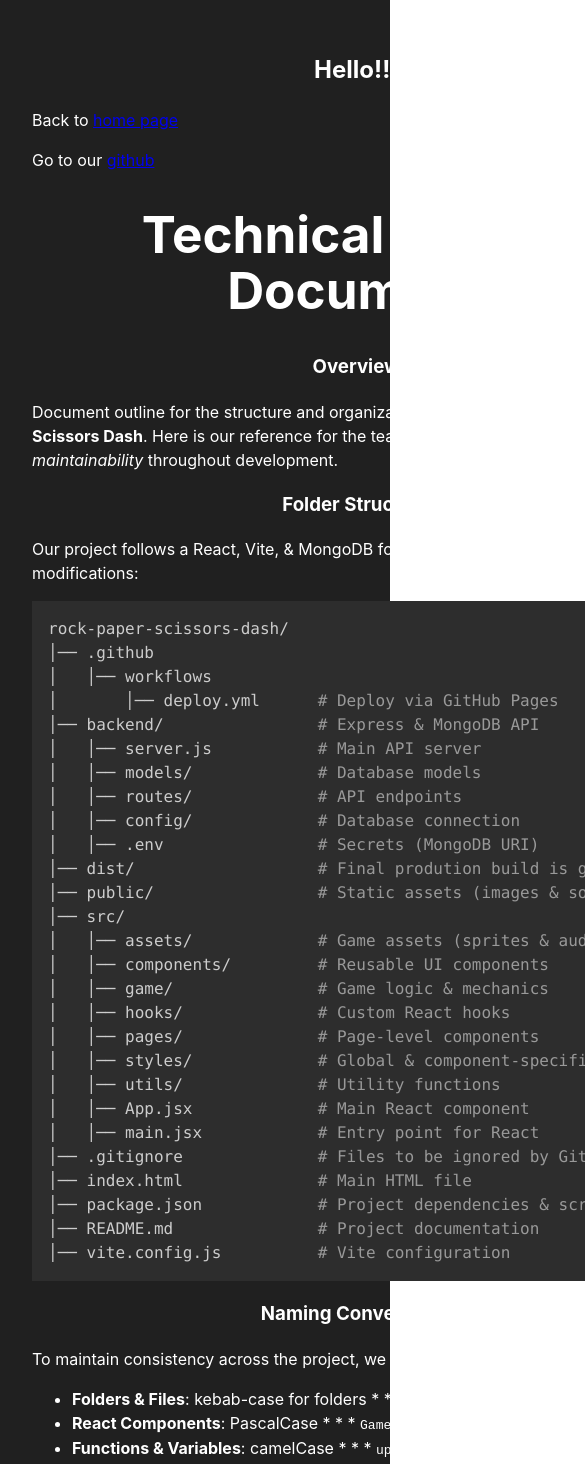
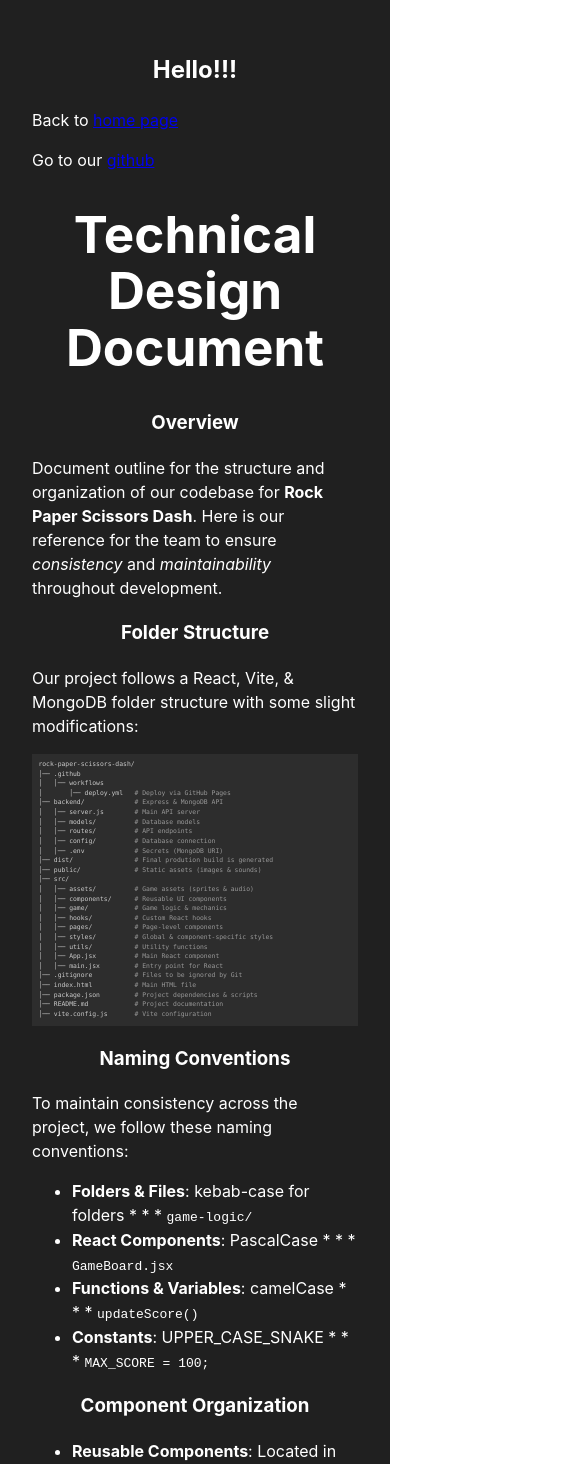
Before and after one commit to thatguytime/CSCI401--Rock-Paper-Scissors-Dash, a React (Vite) app: page /technical-design in a window 390 px wide. Shown: the top 1464 px of the page, 585 px wide, since content can reach past the window. Built offline with nearby package versions, Linux system fonts and the light colour scheme.

Commit message:
TechnicalDesign: added media querries for responsive design

```diff
--- a/src/TechnicalDesign.css
+++ b/src/TechnicalDesign.css
@@ -8,3 +8,43 @@
 .technical-design-page>Link:hover {
     background: #0056b3;
 }
+
+.technical-design-page {
+    width: 100%;
+    max-width: 800px;
+}
+
+.technical-design-page>h3 {
+    text-align: left;
+}
+
+.folder-layout {
+    max-width: 610px;
+    text-align: center;
+}
+
+.center {
+    margin: auto;
+}
+
+@media (max-width: 680px) {
+    .technical-design-page>h3 {
+        text-align: center;
+    }
+
+    .folder-layout {
+        font-size: 0.8em;
+    }
+}
+
+@media (max-width: 540px) {
+    .folder-layout {
+        font-size: 0.6em;
+    }
+}
+
+@media (max-width: 425px) {
+    .folder-layout {
+        font-size: 0.4em;
+    }
+}
--- a/src/TechnicalDesign.jsx
+++ b/src/TechnicalDesign.jsx
@@ -8,30 +8,30 @@ export default function TechnicalDesign() {
     const folderStructure = `rock-paper-scissors-dash/
 │── .github
 │   │── workflows
-│       │── deploy.yml      # Deploy via GitHub Pages
-│── backend/                # Express & MongoDB API
-│   │── server.js           # Main API server
-│   │── models/             # Database models
-│   │── routes/             # API endpoints
-│   │── config/             # Database connection
-│   │── .env                # Secrets (MongoDB URI)
-│── dist/                   # Final prodution build is generated
-│── public/                 # Static assets (images & sounds)
+│       │── deploy.yml   # Deploy via GitHub Pages
+│── backend/             # Express & MongoDB API
+│   │── server.js        # Main API server
+│   │── models/          # Database models
+│   │── routes/          # API endpoints
+│   │── config/          # Database connection
+│   │── .env             # Secrets (MongoDB URI)
+│── dist/                # Final prodution build is generated
+│── public/              # Static assets (images & sounds)
 │── src/
-│   │── assets/             # Game assets (sprites & audio)
-│   │── components/         # Reusable UI components
-│   │── game/               # Game logic & mechanics
-│   │── hooks/              # Custom React hooks
-│   │── pages/              # Page-level components
-│   │── styles/             # Global & component-specific styles
-│   │── utils/              # Utility functions
-│   │── App.jsx             # Main React component
-│   │── main.jsx            # Entry point for React
-│── .gitignore              # Files to be ignored by Git
-│── index.html              # Main HTML file
-│── package.json            # Project dependencies & scripts
-│── README.md               # Project documentation
-│── vite.config.js          # Vite configuration`
+│   │── assets/          # Game assets (sprites & audio)
+│   │── components/      # Reusable UI components
+│   │── game/            # Game logic & mechanics
+│   │── hooks/           # Custom React hooks
+│   │── pages/           # Page-level components
+│   │── styles/          # Global & component-specific styles
+│   │── utils/           # Utility functions
+│   │── App.jsx          # Main React component
+│   │── main.jsx         # Entry point for React
+│── .gitignore           # Files to be ignored by Git
+│── index.html           # Main HTML file
+│── package.json         # Project dependencies & scripts
+│── README.md            # Project documentation
+│── vite.config.js       # Vite configuration`
     return (
         <>
             <div className="technical-design-page">
@@ -49,7 +49,7 @@ export default function TechnicalDesign() {
 
                 <p>Our project follows a React, Vite, &amp; MongoDB folder structure with some slight modifications:</p>
 
-                <div className="center">
+                <div className="center folder-layout">
                     <SyntaxHighlighter language="bash" style={tomorrow} className="center">
                         {folderStructure}
                     </SyntaxHighlighter>
```
